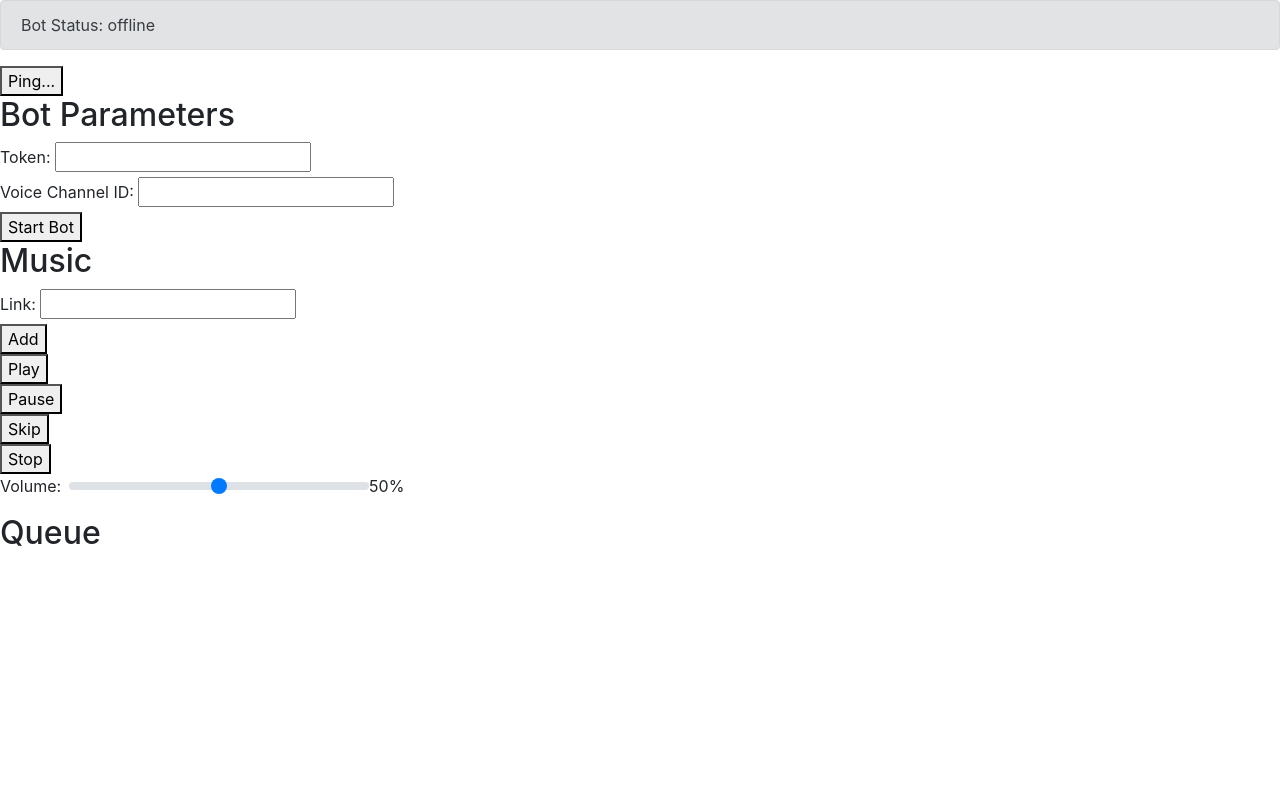
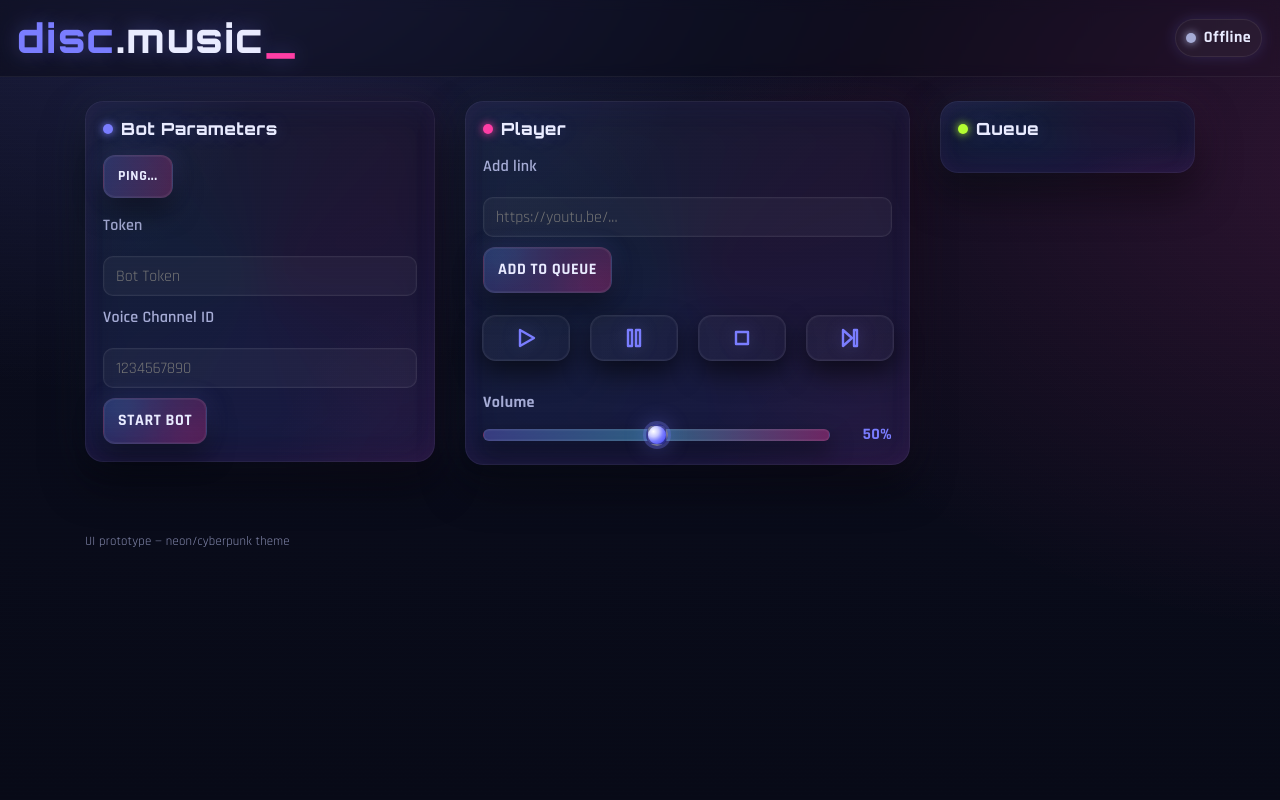
Before and after one commit to revivedp/disc.music, a Flask app: page / in a window 1280 px wide. Run offline with Flask 3, Linux system fonts and the light colour scheme; some libraries are stand-ins or nearby versions.

Commit message:
Implement style

```diff
--- a/static/js/SetStatus.js
+++ b/static/js/SetStatus.js
@@ -1,13 +1,19 @@
 (function () {
     const socket = window.socket || io();
-    window.socket = socket
+    window.socket = socket;
 
     function setStatus(online){
-        const el = document.getElementById('bot-status');
-        if (!el) return;
+        const root = document.getElementById('bot-status');
+        if (!root) return;
+
+        const dot = root.querySelector('.dot');
+        const label = root.querySelector('.label');
+
         const isOn = !!online;
-        el.textContent = 'Bot Status: ' + (isOn ? 'online' : 'offline');
-        el.className = 'alert ' + (isOn ? 'alert-success' : 'alert-secondary');
+        label.textContent = isOn ? 'Online' : 'Offline';
+
+        dot.classList.toggle('dot-lime', isOn);
+        dot.classList.toggle('dot-muted', !isOn);
     }
 
     socket.on('bot_status', (data) => setStatus(data && data.online));
--- a/static/styles.css
+++ b/static/styles.css
@@ -0,0 +1,399 @@
+:root{
+  --bg: #0a0f1f;
+  --bg-2: #0f152b;
+  --panel: #101632;
+  --panel-2: #0c1230;
+  --text: #e6f2ff;
+  --muted: #96a4c1;
+  --accent: #00e7ff;
+  --accent-2: #ff007a;
+  --accent-3: #8a2be2;
+  --lime: #b6ff00;
+  --success: #2dd36f;
+  --shadow: rgba(0, 0, 0, 0.6);
+  --radius: 14px;
+}
+
+/* Base */
+*{ box-sizing: border-box; }
+html, body{ height: 100%; }
+body.cyber-bg{
+  background: radial-gradient(1200px 800px at 20% -10%, #132049 0%, transparent 60%),
+              radial-gradient(1200px 800px at 120% 20%, #1b0f2f 0%, transparent 60%),
+              linear-gradient(180deg, var(--bg) 0%, #070a14 100%);
+  color: var(--text);
+  font-family: "Rajdhani", system-ui, -apple-system, Segoe UI, Roboto, Arial, sans-serif;
+  letter-spacing: .2px;
+}
+
+/* Subtle scanlines overlay */
+.scanlines{
+  position: fixed; inset: 0;
+  pointer-events: none;
+  background: repeating-linear-gradient(0deg, rgba(255,255,255,.02), rgba(255,255,255,.02) 1px, transparent 2px, transparent 4px);
+  mix-blend-mode: soft-light;
+  z-index: 1;
+}
+
+/* Topbar */
+.topbar{
+  position: sticky; top: 0; z-index: 2;
+  backdrop-filter: blur(6px);
+  background: linear-gradient(90deg, rgba(0,0,0,.3), rgba(0,0,0,.05));
+  border-bottom: 1px solid rgba(255,255,255,.06);
+  padding: 14px 18px;
+}
+.brand{
+  font-family: "Orbitron", sans-serif;
+  letter-spacing: 1.5px;
+  margin: 0;
+  color: var(--text);
+  text-transform: lowercase;
+  font-weight: 800;
+  text-shadow: 0 0 12px rgba(0, 231, 255, 0.35);
+}
+.brand .accent{ color: var(--accent); }
+.brand .blink{ color: var(--accent-2); animation: blink 1.6s steps(1) infinite; }
+@keyframes blink{ 50%{ opacity: .25; } }
+
+/* Panels */
+.panel{
+  background: linear-gradient(180deg, var(--panel) 0%, var(--panel-2) 100%);
+  border-radius: var(--radius);
+  padding: 18px;
+  position: relative;
+  box-shadow:
+    0 10px 30px var(--shadow),
+    inset 0 0 0 1px rgba(255,255,255,.05),
+    0 0 0 1px rgba(255,255,255,.04);
+}
+.panel::before{
+  content:""; position:absolute; inset: -1px;
+  border-radius: calc(var(--radius) + 1px);
+  background: linear-gradient(135deg, rgba(0,231,255,.45), rgba(255,0,122,.35), rgba(138,43,226,.35));
+  filter: blur(18px); opacity: .18; z-index:-1;
+}
+.panel-title{
+  font-family: "Orbitron", sans-serif;
+  font-size: 1.05rem; font-weight: 700; letter-spacing: .5px;
+  margin: 0 0 16px 0;
+  display: flex; align-items: center; gap: 8px;
+}
+.dot{ display:inline-block; width:10px; height:10px; border-radius:50%; box-shadow: 0 0 8px currentColor; }
+.dot-cyan{ color: var(--accent); background: var(--accent); }
+.dot-magenta{ color: var(--accent-2); background: var(--accent-2); }
+.dot-lime{ color: var(--lime); background: var(--lime); }
+/* novo: ponto “apagado” para offline */
+.dot-muted{ color: var(--muted); background: var(--muted); }
+
+/* pequeno chip de status */
+.status-chip{
+  display: inline-flex; align-items: center; gap: 8px;
+  padding: 6px 10px; border-radius: 999px;
+  background: rgba(255,255,255,.04);
+  border: 1px solid rgba(255,255,255,.08);
+  font-weight: 700; letter-spacing: .4px;
+  box-shadow: 0 8px 16px var(--shadow);
+}
+
+/* Alerts (status) */
+.alert{
+  padding: 8px 12px; border-radius: 999px; border: none;
+  font-weight: 600; letter-spacing: .4px;
+}
+.alert-success{
+  background: rgba(45, 211, 111, .12);
+  color: #d2ffe6;
+  box-shadow: 0 0 12px rgba(45,211,111,.25);
+}
+.alert-secondary{
+  background: rgba(150,164,193,.12);
+  color: #cfe0ff;
+  box-shadow: 0 0 12px rgba(150,164,193,.12);
+}
+
+/* Forms */
+.grid-form{
+  display: grid;
+  grid-template-columns: 1fr;
+  gap: 10px;
+}
+.grid-form label{
+  font-weight: 600; color: var(--muted);
+}
+.grid-form input[type="text"],
+.grid-form input[type="password"]{
+  background: rgba(255,255,255,.03);
+  border: 1px solid rgba(255,255,255,.08);
+  border-radius: 10px; color: var(--text);
+  height: 40px; padding: 0 12px;
+  outline: none;
+  transition: border-color .2s, box-shadow .2s;
+}
+.grid-form input:focus{
+  border-color: rgba(0,231,255,.6);
+  box-shadow: 0 0 0 3px rgba(0,231,255,.15);
+}
+.form-actions{ display:flex; gap: 10px; }
+
+/* Buttons */
+.btn-cyber{
+  position: relative;
+  background: linear-gradient(90deg, rgba(0,231,255,.18), rgba(255,0,122,.18));
+  color: var(--text);
+  border: 1px solid rgba(255,255,255,.08);
+  border-radius: 12px;
+  padding: 10px 14px;
+  font-weight: 700;
+  letter-spacing: .6px;
+  text-transform: uppercase;
+  box-shadow: 0 10px 20px var(--shadow), 0 0 0 1px rgba(255,255,255,.04) inset;
+  overflow: hidden;
+}
+.btn-cyber:hover{ filter: brightness(1.08); }
+.btn-cyber:active{ transform: translateY(1px); }
+.btn-cyber .btn-glow{
+  position:absolute; inset:-1px; border-radius:inherit; z-index:-1;
+  background: radial-gradient(120px 40px at 0% 0%, rgba(0,231,255,.35), transparent 60%),
+              radial-gradient(120px 40px at 100% 100%, rgba(255,0,122,.35), transparent 60%);
+  filter: blur(14px);
+}
+
+/* Icon buttons (transport) */
+.controls .icon-btn{
+  background: rgba(255,255,255,.04);
+  border: 1px solid rgba(255,255,255,.08);
+  border-radius: 14px;
+  color: var(--text);
+  min-width: 88px;
+  padding: 10px 14px;
+  margin: 6px;
+  display: inline-flex; align-items:center; justify-content:center;
+  gap: 8px;
+  text-transform: uppercase; font-weight: 700; letter-spacing: .6px;
+  transition: transform .08s ease, box-shadow .2s ease, border-color .2s;
+  box-shadow: 0 8px 20px var(--shadow);
+}
+.controls .icon-btn:hover{
+  transform: translateY(-1px);
+  border-color: rgba(0,231,255,.45);
+  box-shadow: 0 10px 24px rgba(0,231,255,.12), 0 8px 20px var(--shadow);
+}
+.controls svg{
+  fill: none; stroke: var(--accent); stroke-width: 2.2; stroke-linejoin: round; stroke-linecap: round;
+}
+.controls .icon-btn:nth-child(2) svg{ stroke: var(--warning, #f4d35e); }
+.controls .icon-btn:nth-child(3) svg{ stroke: var(--lime); }
+.controls .icon-btn:nth-child(4) svg{ stroke: var(--accent-2); }
+
+/* Volume slider */
+.volume label{ font-weight: 700; letter-spacing: .4px; color: var(--muted); }
+.slider-row{ display:flex; align-items:center; gap: 10px; }
+.slider-cyber{
+  -webkit-appearance: none; width: 100%; height: 10px; border-radius: 999px;
+  background: linear-gradient(90deg, rgba(0,231,255,.35), rgba(255,0,122,.35));
+  border: 1px solid rgba(255,255,255,.08);
+  outline: none;
+  box-shadow: inset 0 0 0 1px rgba(255,255,255,.04), 0 8px 18px var(--shadow);
+}
+.slider-cyber::-webkit-slider-thumb{
+  -webkit-appearance: none; appearance: none;
+  width: 22px; height: 22px; border-radius: 50%;
+  background: radial-gradient(circle at 30% 30%, #fff 0%, #b9faff 35%, #00e7ff 70%, #00b5c9 100%);
+  box-shadow: 0 0 0 3px rgba(0,231,255,.25), 0 0 18px rgba(0,231,255,.45);
+  border: 2px solid rgba(0,0,0,.35);
+}
+.slider-cyber::-moz-range-thumb{
+  width: 22px; height: 22px; border: none; border-radius: 50%;
+  background: radial-gradient(circle at 30% 30%, #fff 0%, #b9faff 35%, #00e7ff 70%, #00b5c9 100%);
+  box-shadow: 0 0 0 3px rgba(0,231,255,.25), 0 0 18px rgba(0,231,255,.45);
+}
+.vol-out{ font-weight: 700; min-width: 52px; text-align: right; color: var(--accent); }
+
+/* Queue */
+.queue-list{
+  list-style: none; padding: 0; margin: 0;
+  display: grid; gap: 8px;
+  max-height: 520px; overflow: auto;
+}
+.queue-list li{
+  background: rgba(255,255,255,.03);
+  border: 1px solid rgba(255,255,255,.08);
+  border-left: 4px solid transparent;
+  border-image: linear-gradient(180deg, var(--accent), var(--accent-2)) 1;
+  border-radius: 10px;
+  padding: 10px 12px;
+  color: var(--text);
+  display: flex; align-items: center; gap: 10px;
+  box-shadow: 0 6px 16px var(--shadow);
+}
+.queue-list li:hover{
+  border-color: rgba(0,231,255,.45);
+  transform: translateY(-1px);
+}
+
+/* Footer */
+.footer-note{ color: var(--muted); opacity: .8; }
+
+/* Utility */
+.gap-2{ gap: .5rem; }
+/* ===== Neon Violet Theme (overrides) ===== */
+.theme-violet{
+  /* Paleta mais roxa/indigo com neon */
+  --bg: #0b0d1e;
+  --bg-2: #121633;
+  --panel: #10132a;
+  --panel-2: #0f1231;
+  --text: #e9ebff;
+  --muted: #a6acd6;
+  --accent: #7a7dff;        /* neon indigo */
+  --accent-2: #ff3ea5;      /* neon magenta */
+  --accent-3: #5be0ff;      /* neon ciano claro */
+  --lime: #b4ff31;
+  --success: #32e08d;
+}
+
+/* Fundo com vinheta violeta e brilho suave */
+.theme-violet.cyber-bg{
+  background:
+    radial-gradient(1200px 800px at 15% -10%, rgba(122,125,255,.18) 0%, transparent 60%),
+    radial-gradient(1200px 800px at 110% 20%, rgba(255,62,165,.15) 0%, transparent 60%),
+    linear-gradient(180deg, var(--bg) 0%, #080a17 100%);
+}
+
+/* Painéis com “neo-glass” + leve neumorphism */
+.theme-violet .panel{
+  background:
+    radial-gradient(120% 140% at 0% -10%, rgba(122,125,255,.08), transparent 40%),
+    radial-gradient(120% 140% at 100% 110%, rgba(255,62,165,.06), transparent 40%),
+    linear-gradient(180deg, var(--panel) 0%, var(--panel-2) 100%);
+  border-radius: 18px;
+  backdrop-filter: saturate(140%) blur(10px);
+  box-shadow:
+    0 20px 40px rgba(0,0,0,.55),
+    inset 0 0 0 1px rgba(255,255,255,.05),
+    inset 0 8px 24px rgba(122,125,255,.06),
+    inset 0 -8px 24px rgba(255,62,165,.05);
+}
+.theme-violet .panel::before{
+  background: conic-gradient(from 180deg at 50% 50%, rgba(122,125,255,.35), rgba(91,224,255,.25), rgba(255,62,165,.28), rgba(122,125,255,.35));
+  filter: blur(22px); opacity: .22;
+}
+
+/* Título com brilho mais forte */
+.theme-violet .panel-title{
+  text-shadow: 0 0 18px rgba(122,125,255,.22);
+}
+
+/* Status com anel neon */
+.theme-violet #bot-status{
+  border-radius: 999px;
+  position: relative;
+  box-shadow: 0 0 14px rgba(122,125,255,.18);
+}
+.theme-violet .alert-success{
+  background: radial-gradient(120% 180% at 10% 0%, rgba(50,224,141,.18), transparent 55%);
+  box-shadow: 0 0 16px rgba(50,224,141,.32);
+}
+
+/* Inputs “glass” */
+.theme-violet .grid-form input[type="text"],
+.theme-violet .grid-form input[type="password"]{
+  background: rgba(255,255,255,.035);
+  border: 1px solid rgba(255,255,255,.08);
+  box-shadow: inset 0 0 0 1px rgba(255,255,255,.02);
+}
+.theme-violet .grid-form input:focus{
+  border-color: rgba(122,125,255,.65);
+  box-shadow:
+    0 0 0 3px rgba(122,125,255,.18),
+    0 10px 26px rgba(0,0,0,.35);
+}
+
+/* Botões principais com gradiente neon e glow */
+.theme-violet .btn-cyber{
+  background: linear-gradient(100deg, rgba(122,125,255,.22), rgba(255,62,165,.22));
+  border: 1px solid rgba(255,255,255,.08);
+  box-shadow:
+    0 12px 26px rgba(0,0,0,.55),
+    0 0 0 1px rgba(255,255,255,.05) inset,
+    0 0 22px rgba(122,125,255,.18);
+}
+.theme-violet .btn-cyber:hover{
+  filter: brightness(1.08) saturate(1.05);
+  box-shadow:
+    0 14px 30px rgba(0,0,0,.55),
+    0 0 26px rgba(122,125,255,.28);
+}
+
+/* Controles de transporte: pílulas neon, cada um com cor */
+.theme-violet .controls .icon-btn{
+  background: linear-gradient(120deg, rgba(255,255,255,.035), rgba(255,255,255,.02));
+  border: 1px solid rgba(255,255,255,.08);
+  border-radius: 14px;
+  box-shadow:
+    0 12px 26px rgba(0,0,0,.55),
+    0 0 0 1px rgba(255,255,255,.04) inset;
+}
+.theme-violet .controls .icon-btn:hover{
+  border-color: rgba(122,125,255,.45);
+  box-shadow:
+    0 16px 34px rgba(0,0,0,.6),
+    0 0 30px rgba(122,125,255,.22);
+}
+.theme-violet .controls svg{ stroke-width: 2.4; filter: drop-shadow(0 0 8px rgba(122,125,255,.25)); }
+
+/* Play (indigo), Pause (amber), Skip (lime), Stop (magenta) – mantendo a ordem atual */
+.theme-violet .controls .icon-btn:nth-child(1) svg{ stroke: var(--accent); }
+.theme-violet .controls .icon-btn:nth-child(2) svg{ stroke: #f4d35e; }
+.theme-violet .controls .icon-btn:nth-child(3) svg{ stroke: var(--lime); }
+.theme-violet .controls .icon-btn:nth-child(4) svg{ stroke: var(--accent-2); }
+
+/* Slider com trilho “neon-lava” e knob brilhante */
+.theme-violet .slider-cyber{
+  background:
+    linear-gradient(90deg, rgba(122,125,255,.35), rgba(91,224,255,.35), rgba(255,62,165,.35));
+  border: 1px solid rgba(255,255,255,.08);
+  box-shadow:
+    inset 0 0 0 1px rgba(255,255,255,.04),
+    0 10px 22px rgba(0,0,0,.55);
+  height: 12px;
+}
+.theme-violet .slider-cyber::-webkit-slider-thumb{
+  width: 22px; height: 22px;
+  background:
+    radial-gradient(circle at 30% 30%, #fff 0%, #c9caff 30%, #7a7dff 55%, #4a4df5 85%);
+  box-shadow:
+    0 0 0 3px rgba(122,125,255,.28),
+    0 0 22px rgba(122,125,255,.45);
+  border: 2px solid rgba(8,10,23,.45);
+}
+.theme-violet .slider-cyber::-moz-range-thumb{
+  width: 22px; height: 22px; border: none; border-radius: 50%;
+  background:
+    radial-gradient(circle at 30% 30%, #fff 0%, #c9caff 30%, #7a7dff 55%, #4a4df5 85%);
+  box-shadow:
+    0 0 0 3px rgba(122,125,255,.28),
+    0 0 22px rgba(122,125,255,.45);
+}
+
+/* Itens da fila com borda‑gradiente mais evidente e hover neon */
+.theme-violet .queue-list li{
+  background: rgba(255,255,255,.035);
+  border: 1px solid rgba(255,255,255,.08);
+  border-left: 4px solid transparent;
+  border-image: linear-gradient(180deg, var(--accent), var(--accent-2)) 1;
+  box-shadow: 0 8px 22px rgba(0,0,0,.55);
+}
+.theme-violet .queue-list li:hover{
+  border-color: rgba(122,125,255,.45);
+  box-shadow: 0 10px 26px rgba(122,125,255,.18), 0 8px 22px rgba(0,0,0,.55);
+  transform: translateY(-1px);
+}
+
+/* Marca/brand com brilho violeta */
+.theme-violet .brand{
+  text-shadow: 0 0 20px rgba(122,125,255,.35);
+}
+.theme-violet .brand .accent{ color: var(--accent); }
+.theme-violet .brand .blink{ color: var(--accent-2); }
--- a/templates/index.html
+++ b/templates/index.html
@@ -4,56 +4,100 @@
 <head>
     <meta charset="UTF-8">
     <title>discrpg - Your Discord Music Bot Controller!</title>
+    <link rel="preconnect" href="https://fonts.gstatic.com" crossorigin>
+    <link href="https://fonts.googleapis.com/css2?family=Rajdhani:wght@400;600;700&family=Orbitron:wght@600;800&display=swap" rel="stylesheet">
     <link rel="stylesheet" href="https://stackpath.bootstrapcdn.com/bootstrap/4.5.2/css/bootstrap.min.css">
     <link rel="stylesheet" href="{{ url_for('static', filename='styles.css') }}">
 </head>
 
-<body>
+<body class="cyber-bg theme-violet">
+    <div class="scanlines"></div>
 
-    <div id="bot-status" class="alert alert-secondary" role="status">Bot Status: offline</div>
+    <header class="topbar container-fluid">
+        <div class="d-flex align-items-center justify-content-between">
+            <h1 class="brand">
+                <span class="accent">disc</span>.music<span class="blink">_</span>
+            </h1>
+            <div id="bot-status" class="status-chip m-0" role="status" aria-live="polite">
+                <span class="dot dot-muted"></span>
+                <span class="label">Offline</span>
+            </div>
+        </div>
+    </header>
 
-    <form action="{{ url_for('send_ping') }}" method="POST">
-        <button type="submit">Ping...</button>
+    <main class="container py-4">
+        <div class="row">
+            <!-- Left: Bot config -->
+            <section class="col-lg-4 mb-4">
+                <div class="panel">
+                    <h2 class="panel-title">
+                        <span class="dot dot-cyan"></span> Bot Parameters
+                    </h2>
+                    <form action="{{ url_for('send_ping') }}" method="POST" class="mb-3">
+                        <button class="btn-cyber btn-sm" type="submit">Ping...</button>
                     </form>
 
-    <h2>Bot Parameters</h2>
+                    <form action="{{ url_for('start_bot') }}" method="POST" class="grid-form">
+                        <label for="bot_token">Token</label>
+                        <input type="password" id="bot_token" name="bot_token" required placeholder="Bot Token">
 
+                        <label for="voice_channel_id">Voice Channel ID</label>
+                        <input type="text" id="voice_channel_id" name="voice_channel_id" required placeholder="1234567890">
 
-    <form action="{{ url_for('start_bot') }}" method="POST">
-        <label>Token:</label>
-        <input type="password" id="bot_token" name="bot_token" required> <br>
+                        <div class="form-actions">
+                            <button type="submit" class="btn-cyber">
+                                <span class="btn-glow"></span>
+                                Start Bot
+                            </button>
+                        </div>
+                    </form>
+                </div>
+            </section>
 
-        <label>Voice Channel ID:</label>
-        <input type="text" id="voice_channel_id" name="voice_channel_id" required> <br>
-        <button type="submit">Start Bot</button>
+            <!-- Center: Player -->
+            <section class="col-lg-5 mb-4">
+                <div class="panel">
+                    <h2 class="panel-title">
+                        <span class="dot dot-magenta"></span> Player
+                    </h2>
+
+                    <form action="{{ url_for('add_to_queue') }}" method="POST" class="grid-form">
+                        <label for="music_link">Add link</label>
+                        <input type="text" id="music_link" name="music_link" required placeholder="https://youtu.be/...">
+                        <div class="form-actions">
+                            <button type="submit" class="btn-cyber">
+                                <span class="btn-glow"></span>
+                                Add to Queue
+                            </button>
+                        </div>
                     </form>
 
-    <h2>Music</h2>
+                    <div class="controls d-flex align-items-center justify-content-center gap-2 mt-3">
+                        <form action="{{ url_for('play') }}" method="POST">
+                            <button class="icon-btn" type="submit" title="Play">
+                                <svg viewBox="0 0 24 24" width="24" height="24"><polygon points="6,4 20,12 6,20" /></svg>
+                            </button>
+                        </form>
+                        <form action="{{ url_for('pause') }}" method="POST">
+                            <button class="icon-btn" type="submit" title="Pause">
+                                <svg viewBox="0 0 24 24" width="24" height="24"><rect x="6" y="4" width="4" height="16"/><rect x="14" y="4" width="4" height="16"/></svg>
+                            </button>
+                        </form>
+                        <form action="{{ url_for('stop') }}" method="POST">
+                            <button class="icon-btn" type="submit" title="Stop">
+                                <svg viewBox="0 0 24 24" width="24" height="24"><rect x="6" y="6" width="12" height="12"/></svg>
+                            </button>
+                        </form>
+                        <form action="{{ url_for('skip') }}" method="POST">
+                            <button class="icon-btn" type="submit" title="Skip">
+                                <svg viewBox="0 0 24 24" width="24" height="24"><polygon points="5,4 14,12 5,20"/><rect x="16" y="4" width="3" height="16"/></svg>
+                            </button>
+                        </form>
+                    </div>
 
-    <form action="{{ url_for('add_to_queue') }}" method="POST">
-        <label>Link:</label>
-        <input type="text" id="music_link" name="music_link" required> <br>
-        <button type="submit">Add</button>
-    </form>
-
-    <form action="{{ url_for('play') }}" method="POST">
-        <button type="submit">Play</button>
-    </form>
-
-    <form action="{{ url_for('pause') }}" method="POST">
-        <button type="submit">Pause</button>
-    </form>
-
-    <form action="{{ url_for('skip') }}" method="POST">
-        <button type="submit">Skip</button>
-    </form>
-
-    <form action="{{ url_for('stop') }}" method="POST">
-        <button type="submit">Stop</button>
-    </form>
-
-    <div class="form-group d-flex align-items-center">
-        <label for="volume" class="mb-0 mr-2">Volume:</label>
+                    <div class="volume mt-4">
+                        <label for="volume">Volume</label>
+                        <div class="slider-row">
                             <input
                                 type="range"
                                 id="volume"
@@ -62,20 +106,34 @@
                                 max="100"
                                 value="50"
                                 step="1"
-            class="custom-range"
-            style="max-width:300px;"
+                                class="slider-cyber"
                             >
-        <output for="volume">50%</output>
+                            <output for="volume" class="vol-out">50%</output>
                         </div>
+                    </div>
+                </div>
+            </section>
 
-    <h2>Queue</h2>
-    <ul id="queue"></ul>
+            <!-- Right: Queue -->
+            <section class="col-lg-3 mb-4">
+                <div class="panel">
+                    <h2 class="panel-title">
+                        <span class="dot dot-lime"></span> Queue
+                    </h2>
+                    <ul id="queue" class="queue-list"></ul>
+                </div>
+            </section>
+        </div>
+    </main>
+
+    <footer class="container py-3 footer-note">
+        <small>UI prototype — neon/cyberpunk theme</small>
+    </footer>
 
     <script src="https://cdn.socket.io/4.7.2/socket.io.min.js"></script>
     <script src="{{ url_for('static', filename='js/RenderQueue.js') }}"></script>
     <script src="{{ url_for('static', filename='js/VolumeSlider.js') }}"></script>
     <script src="{{ url_for('static', filename='js/SetStatus.js') }}"></script>
-
 </body>
 
 </html>
```
Lines whose indentation alone changed are shown as unchanged.
